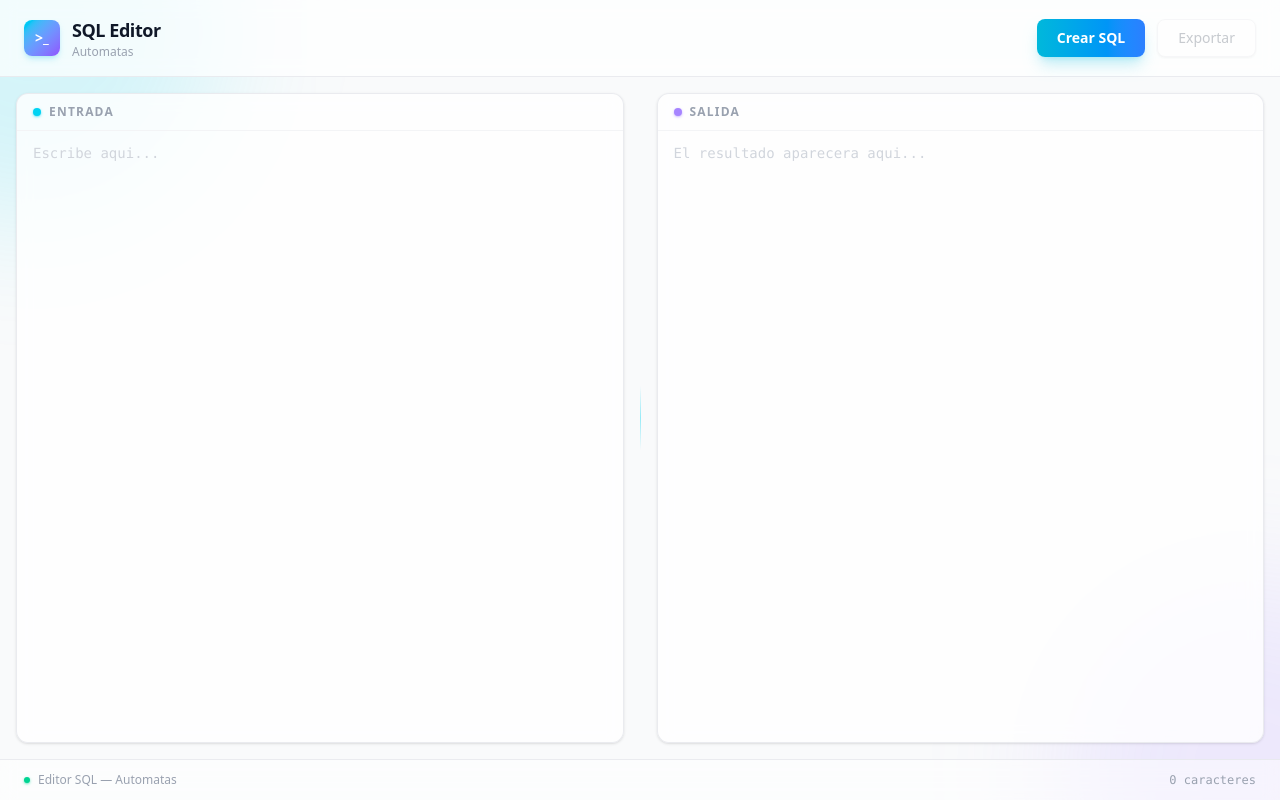
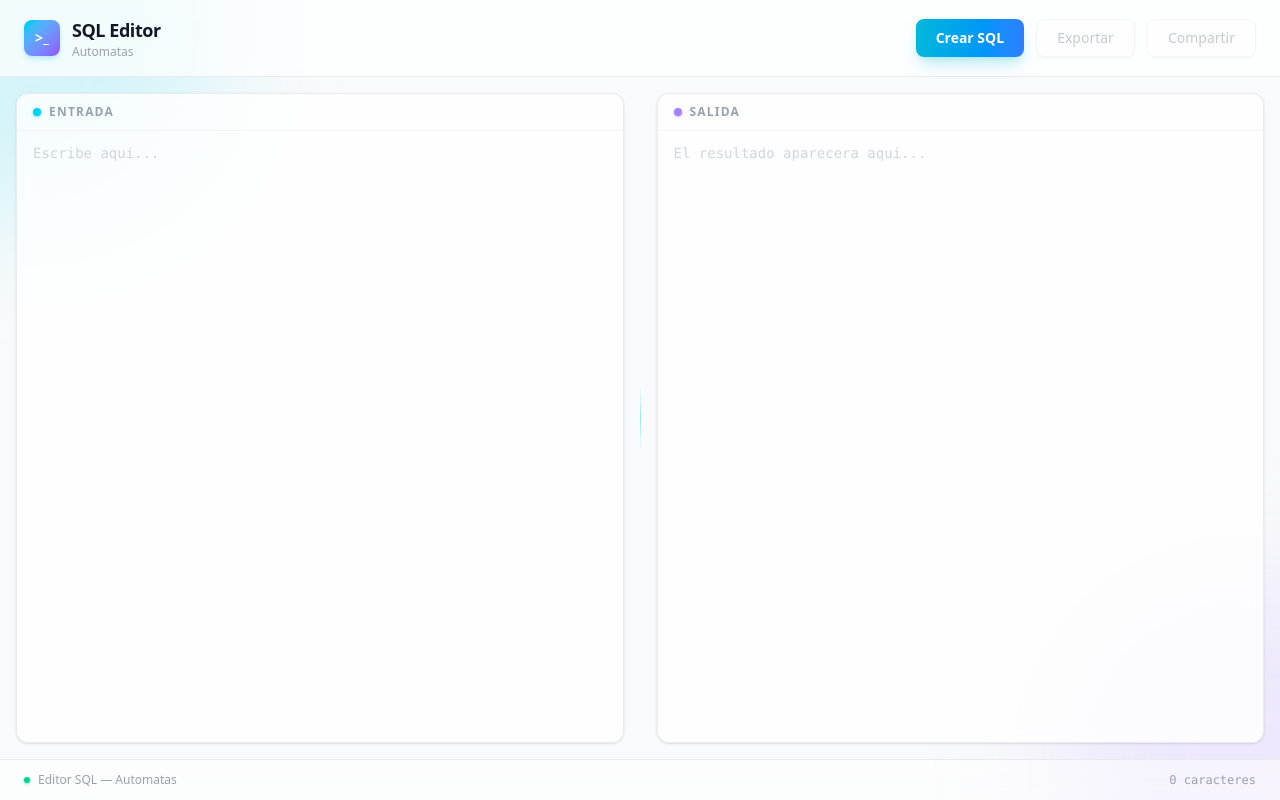
Before and after one commit to adriantecprogrammer/EDITOR-SQL-AUTOMATAS, a SvelteKit app: page / in a window 1280 px wide. Built offline with nearby package versions, Linux system fonts and the light colour scheme.

Commit message:
feat: nuevo boton compartir
nuevo boton compartir

close

```diff
--- a/src/routes/+page.svelte
+++ b/src/routes/+page.svelte
@@ -55,6 +55,13 @@
 			>
 				Exportar
 			</button>
+			<button
+				onclick={exportToTxt}
+				disabled={!outputText}
+				class="rounded-lg border border-gray-200 bg-white px-5 py-2 text-sm font-medium text-gray-600 shadow-sm transition-all hover:border-gray-300 hover:bg-gray-50 active:scale-95 disabled:cursor-not-allowed disabled:opacity-30"
+			>
+				Compartir
+			</button>
 		</div>
 	</header>
 
```
